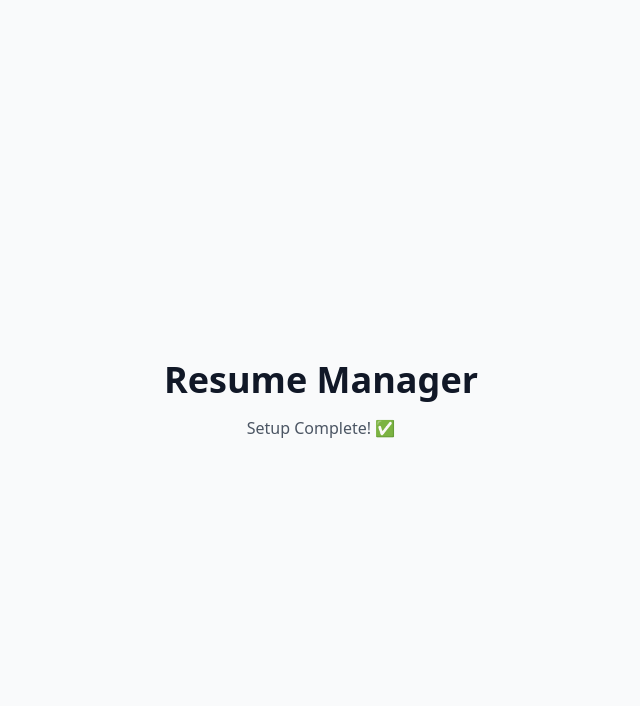
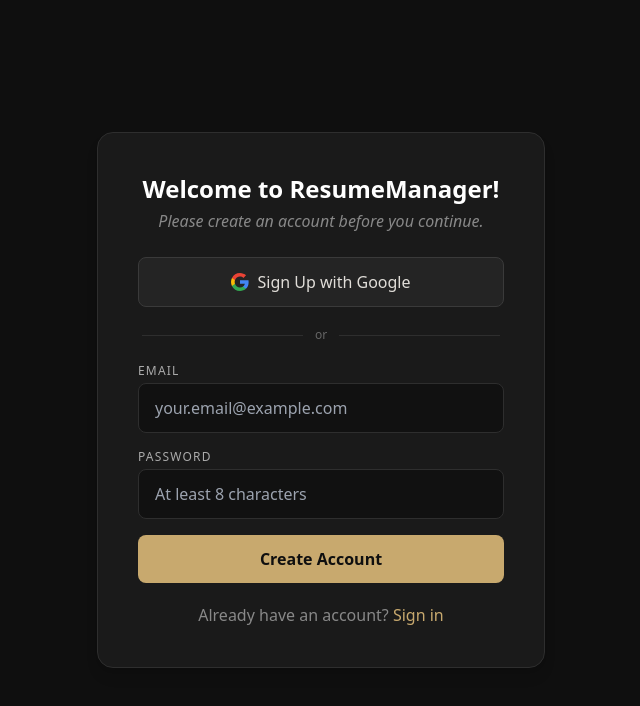
Before and after one commit to jstn-y/resume-manager, a React (Vite) app: page / in a window 1280 px wide. Shown: the top 706 px of the page, without its empty margins (319-959 px from the left). Built offline with nearby package versions, Linux system fonts and the light colour scheme; no server answers.

Commit message:
Added authentication page

```diff
--- a/src/App.jsx
+++ b/src/App.jsx
@@ -1,11 +1,13 @@
+import { BrowserRouter, Routes, Route } from 'react-router-dom'
+import Auth from './pages/Auth'
+
 function App() {
   return (
-    <div className="min-h-screen bg-gray-50 flex items-center justify-center">
-      <div className="text-center">
-        <h1 className="text-4xl font-bold text-gray-900">Resume Manager</h1>
-        <p className="mt-4 text-gray-600">Setup Complete! ✅</p>
-      </div>
-    </div>
+    <BrowserRouter>
+      <Routes>
+        <Route path="/" element={<Auth />} />
+      </Routes>
+    </BrowserRouter>
   )
 }
 
--- /dev/null
+++ b/src/components/InputField.jsx
@@ -0,0 +1,13 @@
+export default function InputField({ label, ...props }) {
+  return (
+    <div className="flex flex-col gap-1">
+      <label className="text-[#aaa] text-xs uppercase tracking-widest">
+        {label}
+      </label>
+      <input
+        className="bg-[#111] border border-[#2e2e2e] rounded-lg px-4 py-3 text-[#f0ece3] w-full"
+        {...props}
+      />
+    </div>
+  )
+}
--- /dev/null
+++ b/src/pages/Auth.jsx
@@ -0,0 +1,146 @@
+import { useState } from "react";
+import { supabase } from "@/lib/supabase";
+import { Form } from "react-router-dom";
+import InputField from "@/components/InputField";
+
+export default function Auth() {
+    const [mode, setMode] = useState("signup");
+
+    const [email, setEmail] = useState("");
+    const [password, setPassword] = useState("");
+
+    const [loading, setLoading] = useState(false);
+    const [error, setError] = useState(null);
+    const [message, setMessage] = useState(null);
+
+    const FormLabel = ({ children }) => (
+        <label className="text-[#aaa] text-xs font-sans uppercase tracking-wide">
+        {children}
+        </label>
+    );
+
+    // Google OAuth
+    const handleGoogleSignIn = async () => {
+        setLoading(true);
+        setError(null);
+
+        const { error } = await supabase.auth.signInWithOAuth({
+        provider: "google",
+        options: {
+            // add URL later
+            redirectTo: window.location.origin,
+        },
+        });
+
+        if (error) setError(error.message);
+        setLoading(false);
+    };
+
+    // Email & Password Auth
+    const handleEmailAuth = async () => {
+        setLoading(true);
+        setError(null);
+        setMessage(null);
+
+        if (mode === "signup") {
+            const { error } = await supabase.auth.signUp({ email, password });
+            if (error) setError(error.message);
+
+        } else {
+            const { error } = await supabase.auth.signInWithPassword({ email, password });
+            if (error) setError(error.message);
+        }
+
+        setLoading(false);
+    };
+
+    return (
+        <div className="min-h-screen bg-[#0f0f0f] flex items-center justify-center p-4">
+        <div className="bg-[#1a1a1a] border border-[#2e2e2e] rounded-2xl p-10 w-full max-w-md shadow-lg flex flex-col gap-4">
+            {/* Introduction */}
+            <div className="text-center mb-2">
+                <h1 className="text-2xl font-bold text-white"> Welcome to ResumeManager!</h1>
+                <p className="mt-1 text-[#888] italic">
+                    {mode === "signup" ? "Please create an account before you continue." : "Welcome back."}
+                </p>
+            </div>
+
+            {/* Google Sign Up/In Button */}
+            <button
+                onClick={handleGoogleSignIn}
+                disabled={loading}
+                className="flex items-center justify-center gap-2 w-full p-3 bg-[#242424] border border-[#3a3a3a] rounded-lg text-[#e0ddd8] hover:bg-[#333333] transition-colors duration-150"
+            >
+            <GoogleIcon />
+            {mode === "signup" ? "Sign Up with Google" : "Sign In with Google"}
+            </button>
+
+            {/* Divider */}
+            <div className="flex items-center gap-3 m-1">
+                <div className="flex-1 h-px bg-[#2e2e2e]" />
+                <span className="text-[#666] text-xs font-sans">or</span>
+                <div className="flex-1 h-px bg-[#2e2e2e]" />
+            </div>
+
+            {/* Email & Password Fields */}
+            <InputField
+                label="Email"
+                type="email"
+                placeholder="your.email@example.com"
+                value={email}
+                onChange={(e) => setEmail(e.target.value)}
+            />
+
+            <InputField
+                label="Password"
+                type="password"
+                placeholder={mode === "signup" ? "At least 8 characters" : "••••••••"}
+                value={password}
+                onChange={(e) => setPassword(e.target.value)}
+            />
+
+            {/* Error & Success Messages */}
+            {error && <p className="text-[#e07070] text-xs font-sans">{error}</p>}
+            {message && <p className="text-[#70c97e] text-xs font-sans">{message}</p>}
+
+            {/* Submit Button */}
+            <button
+                onClick={handleEmailAuth}
+                disabled={loading}
+                className="w-full p-3 bg-[#c8a96e] rounded-lg text-[#0f0f0f] font-bold hover:bg-[#b5965a] transition-colors duration-150"
+            >
+            {loading ? "Loading..." : mode === "signup" ? "Create Account" : "Sign In"}
+            </button>
+
+            {/* Toggle Between Sign Up/In*/}
+            {/* <p className="text-center text-[#666] text-xs font-sans"> */}
+            <p className="text-center mt-1 text-[#888]">
+            {mode === "signup" ? "Already have an account? " : "Don't have an account? "}
+            <button
+                onClick={() => {
+                    setMode(mode === "signup" ? "signin" : "signup");
+                    setError(null);
+                    setMessage(null);
+                }}
+
+                className="text-[#c8a96e] hover:underline font-medium bg-transparent border-none p-0 cursor-pointer"
+            >
+                {mode === "signin" ? "Sign up" : "Sign in"}
+            </button>
+            </p>
+        </div>
+        </div>
+    );
+}
+
+// Google SVG Icon
+function GoogleIcon() {
+    return (
+        <svg width="18" height="18" viewBox="0 0 18 18" style={{ flexShrink: 0 }}>
+        <path fill="#4285F4" d="M17.64 9.2c0-.637-.057-1.251-.164-1.84H9v3.481h4.844c-.209 1.125-.843 2.078-1.796 2.717v2.258h2.908c1.702-1.567 2.684-3.875 2.684-6.615z"/>
+        <path fill="#34A853" d="M9 18c2.43 0 4.467-.806 5.956-2.184l-2.908-2.258c-.806.54-1.837.86-3.048.86-2.344 0-4.328-1.584-5.036-3.711H.957v2.332A8.997 8.997 0 0 0 9 18z"/>
+        <path fill="#FBBC05" d="M3.964 10.707A5.41 5.41 0 0 1 3.682 9c0-.593.102-1.17.282-1.707V4.961H.957A8.996 8.996 0 0 0 0 9c0 1.452.348 2.827.957 4.039l3.007-2.332z"/>
+        <path fill="#EA4335" d="M9 3.58c1.321 0 2.508.454 3.44 1.345l2.582-2.58C13.463.891 11.426 0 9 0A8.997 8.997 0 0 0 .957 4.961L3.964 7.293C4.672 5.166 6.656 3.58 9 3.58z"/>
+        </svg>
+    );
+}
```
